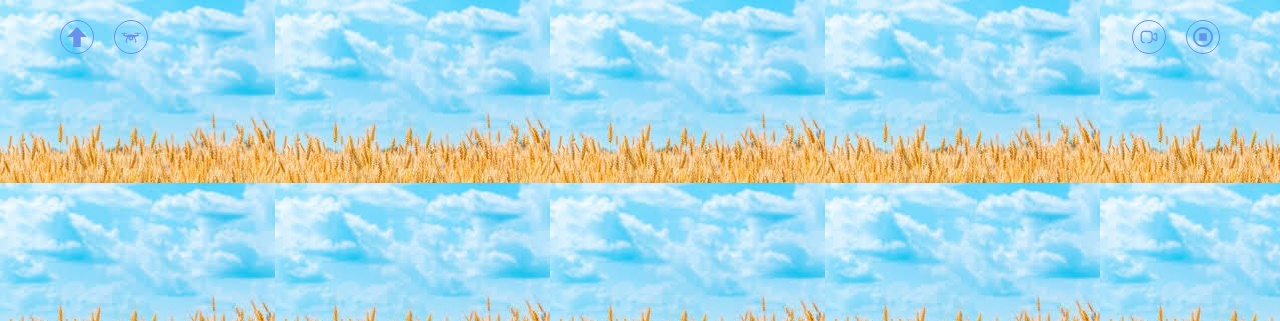
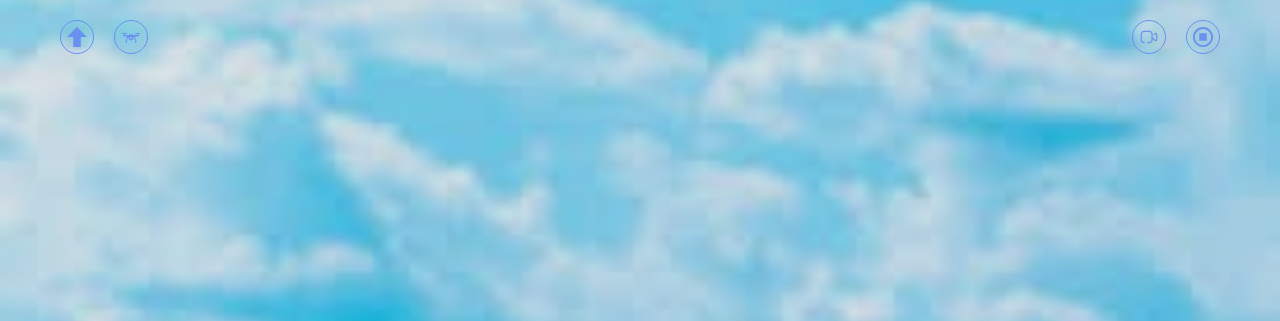
Before and after one commit to Zetonen/tello-interface, a website built with Parcel: page src/index.html in a window 1280 px wide. Shown: the top 321 px of the page. Built offline with nearby package versions, Linux system fonts and the light colour scheme.

Commit message:
update bg

```diff
--- a/src/sass/pages/_main.scss
+++ b/src/sass/pages/_main.scss
@@ -8,7 +8,11 @@ main {
   width: 100vw;
   height: 100dvh;
   padding: 20px 60px 50px;
-  background-image: url(../img/bg.jpg);
+  background: linear-gradient(rgba(0, 0, 0, 0.1) 0%, rgba(0, 0, 0, 0.1) 100%),
+    url(../img/bg.jpg);
+  background-repeat: no-repeat;
+  background-size: cover;
+  background-position: center;
 }
 .container {
   display: flex;
```
